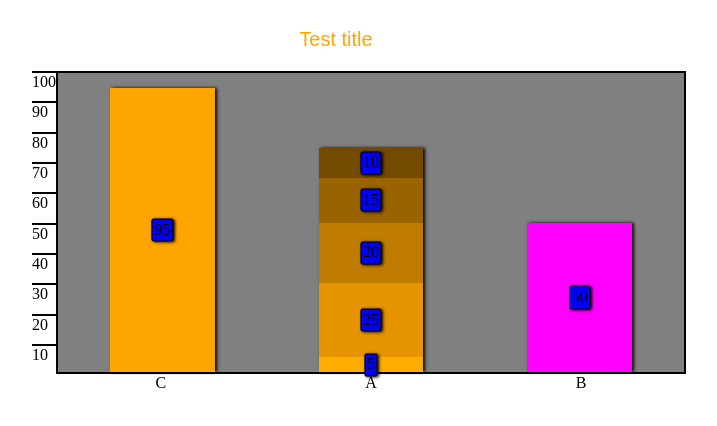
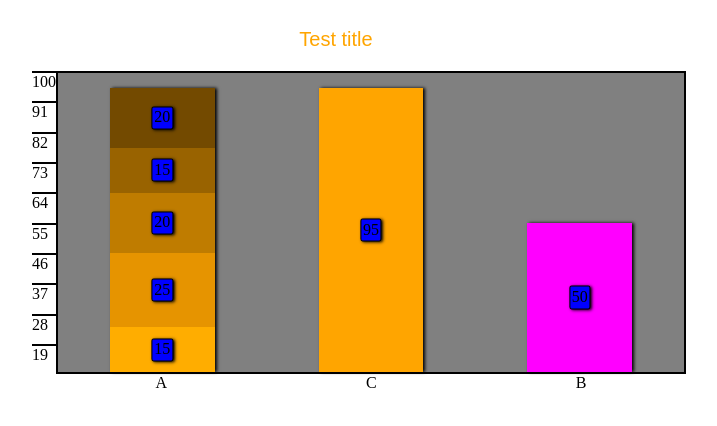
Before and after one commit to mattbed/Bar-Chart, a website: page public/index.html in a window 1280 px wide. Shown: the whole page, without its empty margins (22-739 px from the left). Drawn offline with nearby package versions, Linux system fonts and the light colour scheme.

Commit message:
Implement y axis min value option on y axis

```diff
--- a/public/index.html
+++ b/public/index.html
@@ -16,15 +16,15 @@
 
     </div>
         <script type="text/javascript">
-          // const data=[2,54,151,111,123,12,52,94,24,59,77,180]
+          // const data=[2,54,151,111,123,12,52,94,24,59,77]
       const data=[
           {
             name: "A",
-            value1: 10,
+            value1: 20,
             value2: 15,
             value3: 20,
             value4: 25,
-            value5: 5,
+            value5: 15,
             colour: "orange",
           },
           {
@@ -53,6 +53,7 @@
         height: 400,                            //  optional (default is 500px) (height of overall bounding box)
         yAxisTicks: 10,                         //  optional (default is 5) (number of tickmarks on y axis)
         yAxisMaxValue: 100,                     //  optional (default is max data value + 10%, rounded up to nearest 10)
+        yAxisMinValue: 10,                      //  optional (default is 0)
         dataAlign: "mid",                       //  optional (default is mid) (vert alignment of data displayed on bars: "top", "mid", "bot")
         dataColour: "blue",                   //  optional (default is white) (background of data value displayed on bar)
         dataHide: true,                         //  optional (default is false) (toggles data displayed on bar - true will not display)
--- a/public/scripts/main.js
+++ b/public/scripts/main.js
@@ -232,13 +232,15 @@ const maxValueCalc = function(data, options) {
 
 // Sets Y axis values and tickmarks (default is 5 tick marks, max value +10% rounded up to nearest 10 - these are customizable)
 const setYAxis = function(data, options) {
-  let maxValue = maxValueCalc(data, options);
+  const maxValue = maxValueCalc(data, options);
+  const minValue = options.yAxisMinValue || 0;
   // number of marks
   const ticks = options.yAxisTicks || 5;
   const YValues = [];
   for (let x = 1; x <= ticks; x++) {
     // divide by number of ticks to get a default set of Y axis markers (x = max value/5 will get the first waypoint, 2x, 3x, 4x will be the next steps)
-    let value = (maxValue/ticks)*x;
+    const gap = (maxValue - minValue)/ticks
+    let value = minValue + (gap * x);
     YValues.unshift(value);
   };
   // map through and set each waypoint at the corresponding marker
```
